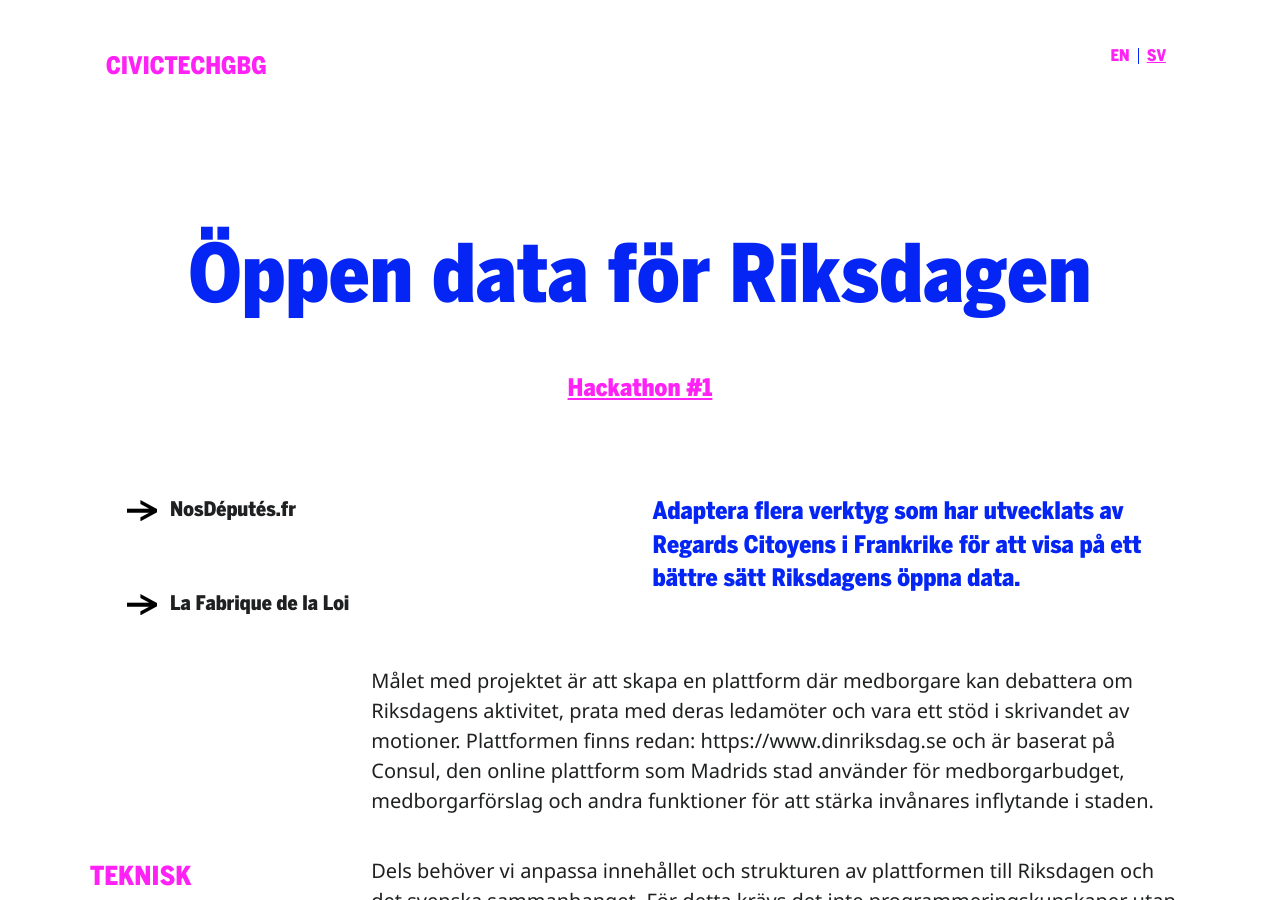
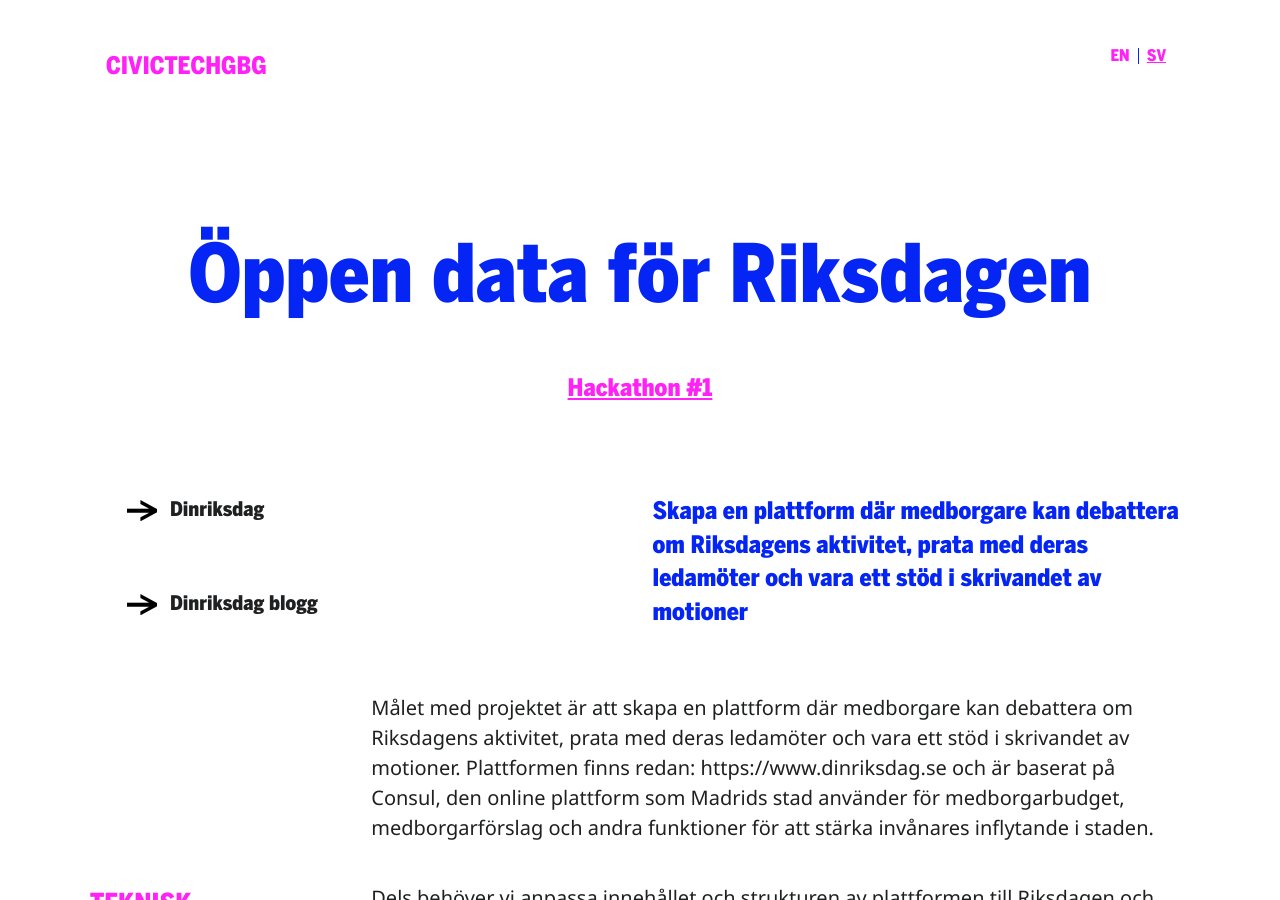
Before and after one commit to civictechsweden/civictech.se, a Jekyll site: the page built from _posts/2018-01-20-oppen-data-riksdagen.md, in a window 1280 px wide and 900 px high. Built offline with Jekyll 4.4.1, drawn with Linux system fonts in a browser that asks for light colours; nearby versions of some CDN libraries.

Commit message:
Updated Oppen Data Riksdagen

```diff
--- a/_posts/2018-01-20-oppen-data-riksdagen.md
+++ b/_posts/2018-01-20-oppen-data-riksdagen.md
@@ -9,17 +9,18 @@ tags:
 - Design
 - Discussion
 ref: oppen-data-riksdagen
-excerpt: Adaptera flera verktyg som har utvecklats av Regards Citoyens i Frankrike
-  för att visa på ett bättre sätt Riksdagens öppna data.
-ingress-text: Adaptera flera verktyg som har utvecklats av Regards Citoyens i Frankrike
-  för att visa på ett bättre sätt Riksdagens öppna data.
+excerpt: Skapa en plattform där medborgare kan debattera om Riksdagens aktivitet,
+  prata med deras ledamöter och vara ett stöd i skrivandet av motioner
+ingress-text: Skapa en plattform där medborgare kan debattera om Riksdagens aktivitet,
+  prata med deras ledamöter och vara ett stöd i skrivandet av motioner
 links:
-- title: NosDéputés.fr
-  url: http://nosdeputes.fr/
-- title: La Fabrique de la Loi
-  url: https://www.lafabriquedelaloi.fr
+- title: Dinriksdag
+  url: http://www.dinriksdag.se
+- title: Dinriksdag blogg
+  url: https://blog.dinriksdag.se
 contact:
 - name: Pierre Mesure
+  E-mail: pierre.mesure@gmail.com
 ---
 
 Målet med projektet är att skapa en plattform där medborgare kan debattera om Riksdagens aktivitet, prata med deras ledamöter och vara ett stöd i skrivandet av motioner. Plattformen finns redan: https://www.dinriksdag.se och är baserat på Consul, den online plattform som Madrids stad använder för medborgarbudget, medborgarförslag och andra funktioner för att stärka invånares inflytande i staden.
```
